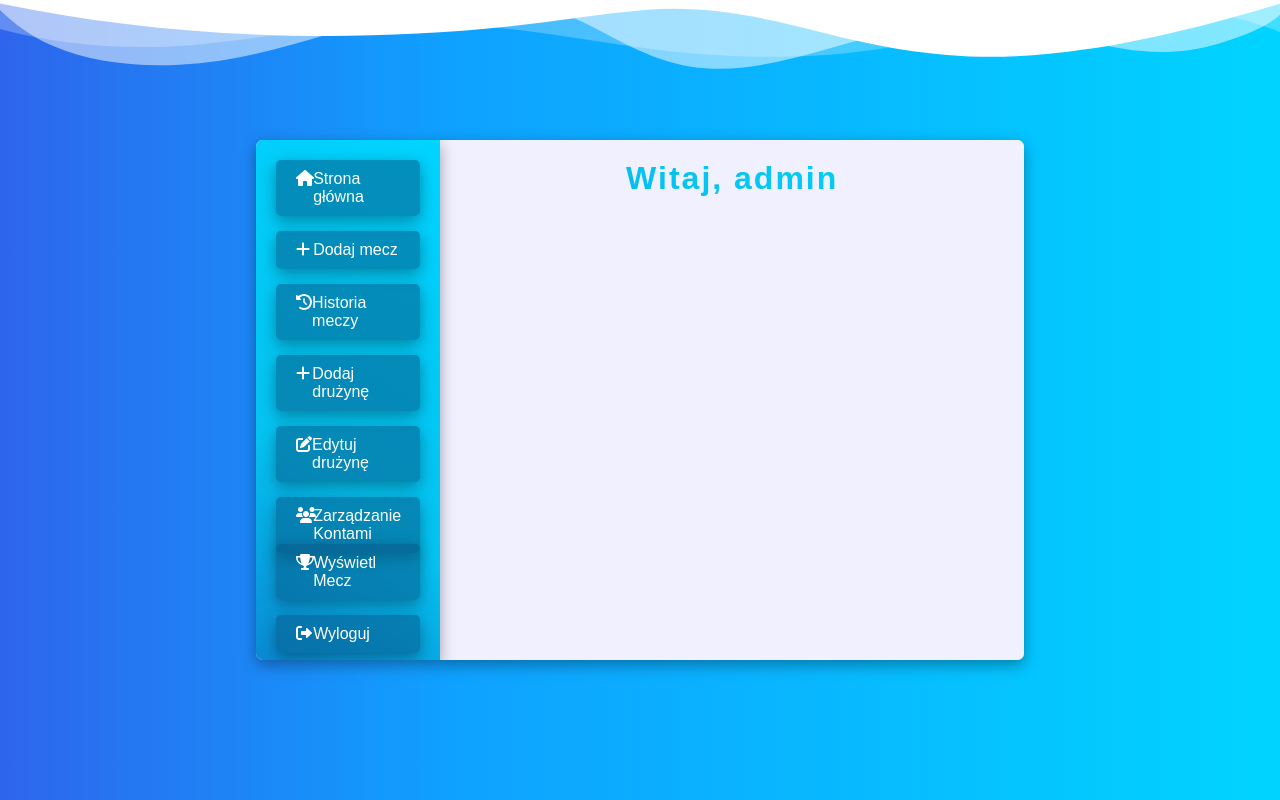
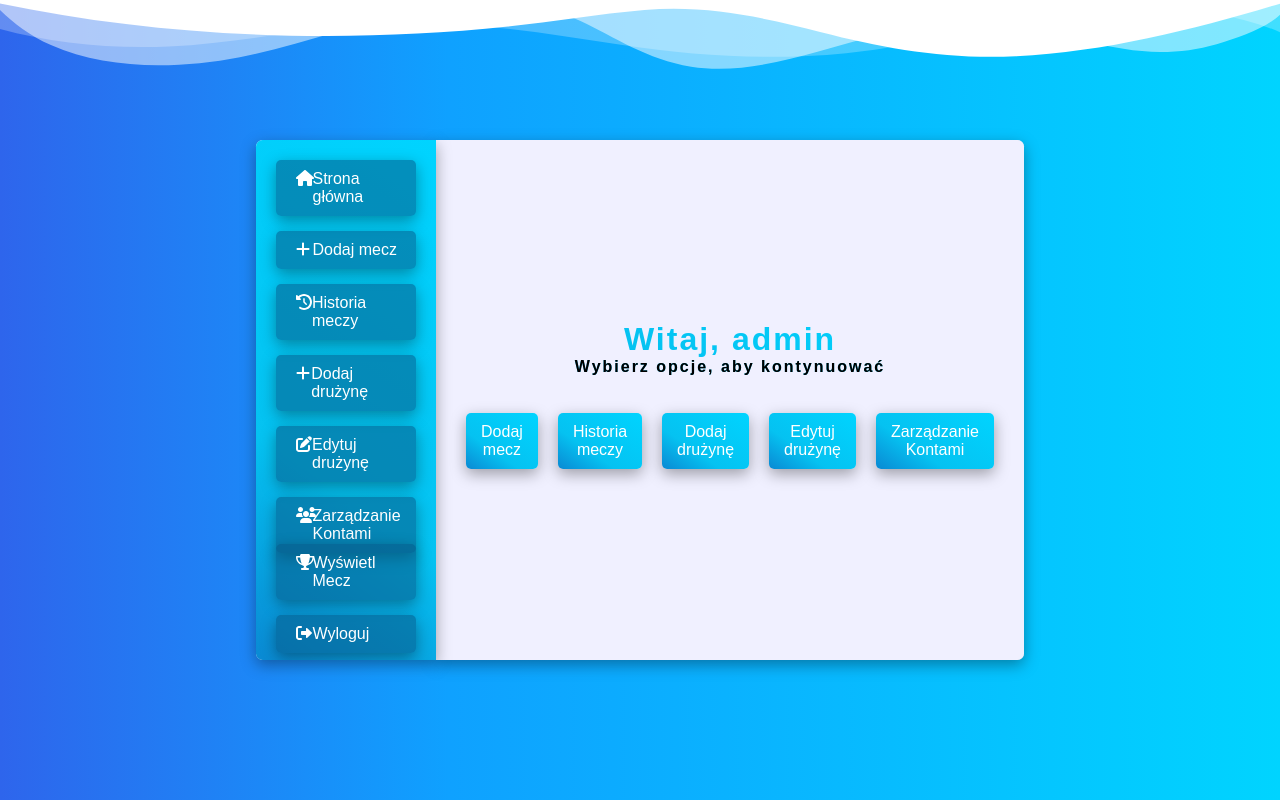
Before and after one commit to Has52/project_szkola, a PHP site: template views/index.php in a window 1280 px wide. Run offline with PHP 8.4, Linux system fonts and the light colour scheme; the template is opened without the code that fills it, so the values that code supplies are empty; a user stored in the database is signed in; some libraries are stand-ins or nearby versions; some web fonts are replaced.

Commit message:
Add files via upload

```diff
--- a/assets/main.css
+++ b/assets/main.css
@@ -392,6 +392,38 @@
     text-align: center;
 }
 
+#subTitleMainHome{
+    color: black;
+    background: none;
+    -webkit-background-clip: initial;
+    background-clip: initial;
+    -webkit-text-fill-color: initial;
+    font-size: 50%;
+}
+
+#buttonsMain{
+    margin-top: 5%;
+    display: flex;
+}
+
+.buttonMain{
+    background: rgb(46,101,236);
+    background: linear-gradient(35deg, rgb(10, 137, 211) 0%, rgb(5, 194, 241) 35%, rgba(0,212,255,1) 100%);
+    color: white;
+    width: 100%;
+    border-radius: 0.3125rem;
+    box-shadow: rgba(0, 0, 0, 0.35) 0rem 0.3125rem 0.9375rem;
+    padding: 10px 15px 10px 15px;
+    box-sizing: border-box;
+    color: white;
+    cursor: pointer;
+    display: flex;
+    text-decoration: none;
+    align-items: center;
+    text-align: center;
+    margin: 10px;
+}
+
 ::-webkit-scrollbar {
     width: 1.25rem
 }
--- a/index.php
+++ b/index.php
@@ -48,6 +48,10 @@
             require __DIR__ . '/views/logout.php';
             break;
 
+        case $path . 'match':
+            require __DIR__ . '/views/match.php';
+            break;
+
         default:
             http_response_code(404);
             require __DIR__ . '/views/404.php';
@@ -56,6 +60,6 @@
 
 }
 
-        $con->close();
+$con->close();
 
 ?>
--- a/views/index.php
+++ b/views/index.php
@@ -1,12 +1,10 @@
-
-
 <!DOCTYPE html>
 <html lang="pl">
 <head>
     <meta charset="UTF-8">
     <meta http-equiv="X-UA-Compatible" content="IE=edge">
     <meta name="viewport" content="width=device-width, initial-scale=1.0">
-    <title>Logowanie</title>
+    <title>Mecze</title>
     <?php
         echo('<link rel="stylesheet" href="'.$path.'/assets/main.css">');
     ?>
--- a/views/pages/main.php
+++ b/views/pages/main.php
@@ -1,3 +1,21 @@
 <div id='component'>
-    <div id="mainHomeTitle">Witaj, <?php echo $_SESSION['username'] ?></div>
+    <div id="mainComponent">
+        <div id="mainHomeTitle">
+            Witaj, <?php echo $_SESSION['username'] ?>
+            <div id="subTitleMainHome">Wybierz opcje, aby kontynuować</div>
+        </div>
+        <div id="buttonsMain">
+                <a href="index.php?page=addMatch" class="buttonMain">Dodaj mecz</a>
+                <a href="index.php?page=history" class="buttonMain">Historia meczy</a>
+                <a href="index.php?page=addTeam" class="buttonMain">Dodaj drużynę</a>
+                <a href="index.php?page=editTeam" class="buttonMain">Edytuj drużynę</a>
+                <a href="index.php?page=menageUsers" class="buttonMain">Zarządzanie Kontami</a>
+        </div>
+    </div>
 </div>
+
+<style scoped>
+    #mainComponent{
+        margin: auto;
+    }
+</style>
```
Also changed, not shown: views/match.php (added, +142 -0 lines), views/pages/showMatch.php (added, +25 -0 lines), assets/Football_player.png, assets/testTeamLogo.png (added).
